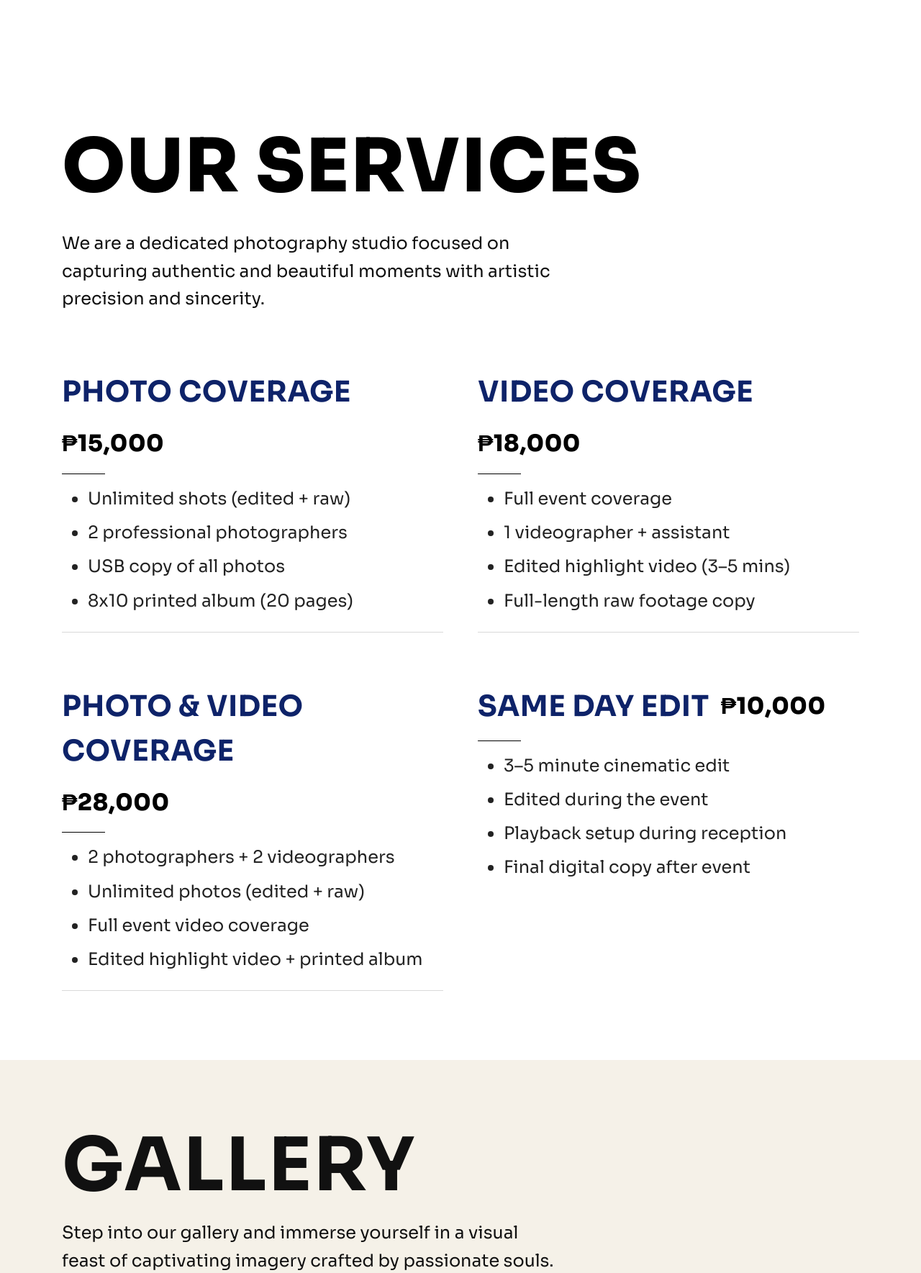
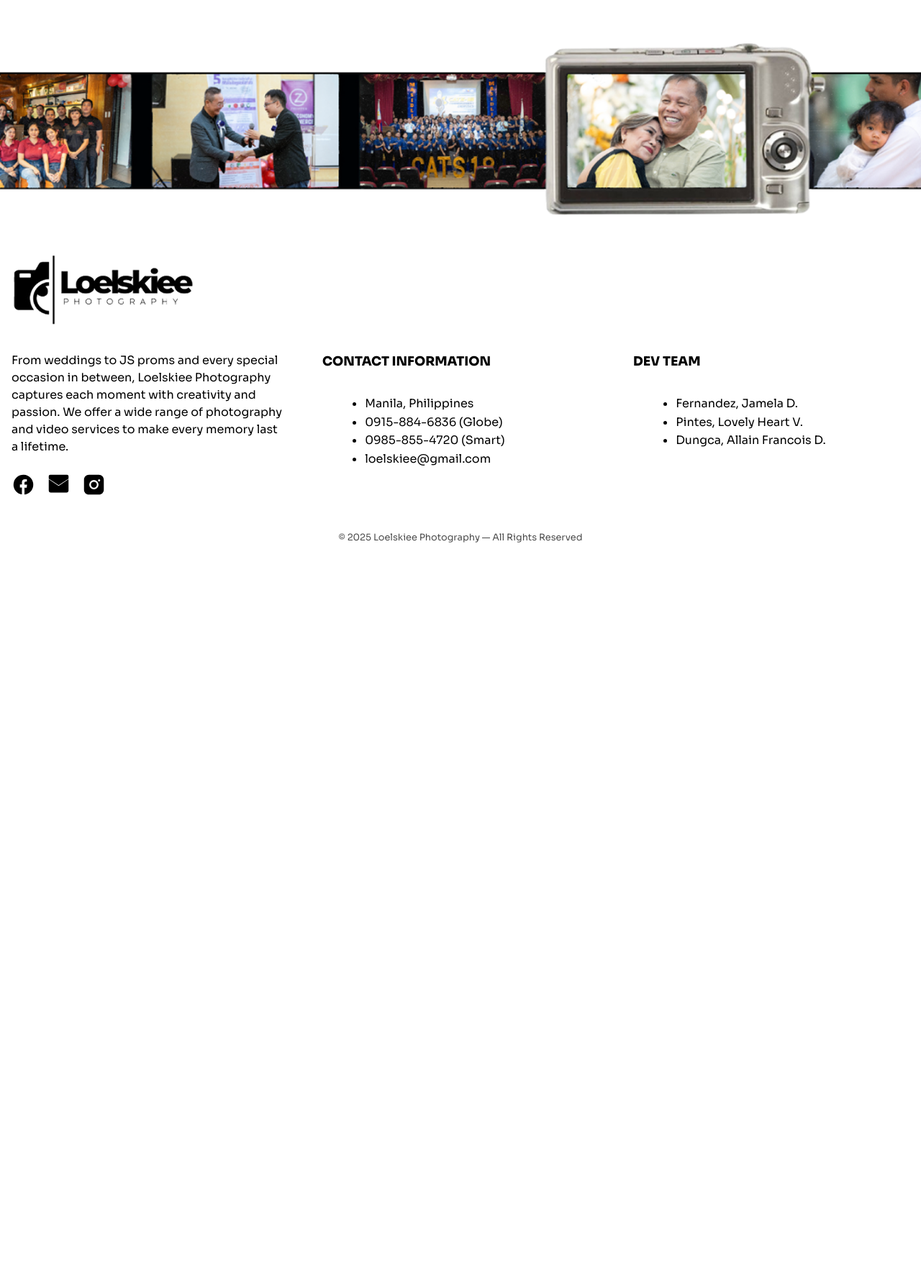
Before and after one commit to Lvly-00/LOELSKIEE-Photography, a React (Vite) app: page / in a window 1280 px wide. Shown: the part 3411-5180 px from the top of the page at 72% size. After the commit the page ends 4233 px from the top, so only its background shows below. Built offline with nearby package versions, Linux system fonts and the light colour scheme.

Commit message:
updated footer

```diff
--- a/src/components/Footer.jsx
+++ b/src/components/Footer.jsx
@@ -1,6 +1,8 @@
 import React from "react";
 import { Container, Group, Text, Image, SimpleGrid } from "@mantine/core";
 import LOGO from "../assets/images/Footer-Logo.png";
+import FooterImg from "../assets/images/FooterImg.png";
+
 
 // Filled Gmail Icon
 const GmailFilled = () => (
@@ -14,16 +16,20 @@ const Footer = () => {
     <footer
       style={{
         color: "#000",
-        padding: "4rem 1.5rem",
+        padding: "4rem 0rem",
         fontFamily: "'Sora', sans-serif",
       }}
     >
+      <Image src={FooterImg} />
 
       <Container size="xl">
         <Image
           src={LOGO}
           alt="Loelskiee Photography"
-          style={{ marginBottom: "1.5rem" }}
+          style={{
+            marginBottom: "1.5rem",
+            width: "300px",
+          }}
         />
         <SimpleGrid
           cols={3}
--- a/src/pages/Home.jsx
+++ b/src/pages/Home.jsx
@@ -17,8 +17,8 @@ function Home() {
             <HeroSection />
             <BookNowSection />
             <AboutMeSection />
-            <OurServices />
-            <GallerySection />
+            {/* <OurServices />
+            <GallerySection /> */}
             <Footer />
         </>
     )
```
Also changed, not shown: src/assets/images/FooterImg.png (added).
